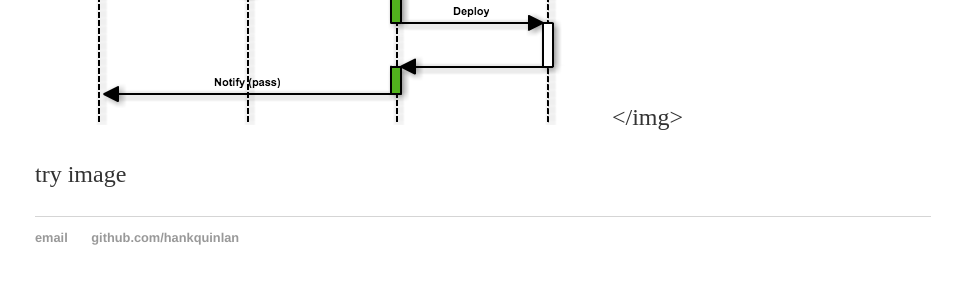
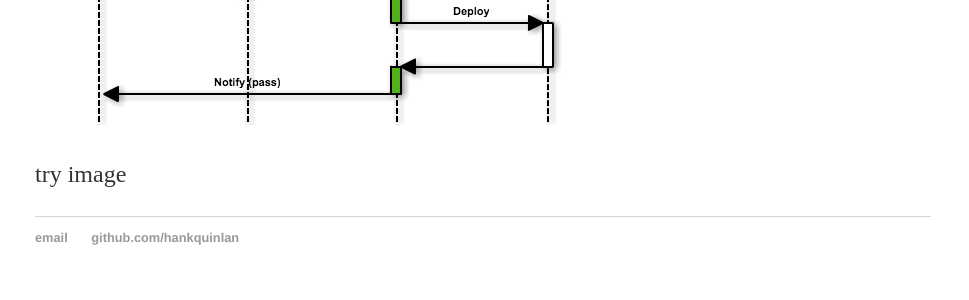
Before and after one commit to andywang1908/andywang1908.github.io, a Jekyll site: the page built from _posts/2014-04-30-hank-quinlan-site-launched.md, in a window 1280 px wide. Shown: the part 1221-1521 px from the top of the page, without its empty margins (157-1126 px from the left). Built offline with Jekyll 4.4.1, drawn with Linux system fonts in a browser that asks for light colours.

Commit message:
Update 2014-04-30-hank-quinlan-site-launched.md

```diff
--- a/_posts/2014-04-30-hank-quinlan-site-launched.md
+++ b/_posts/2014-04-30-hank-quinlan-site-launched.md
@@ -20,6 +20,6 @@ In the words of Abraham Lincoln:
 http://andywang1908.github.io/2014/04/30/hank-quinlan-site-launched
 https://andywang1908.github.io/2014/04/30/hank-quinlan-site-launched
 
-<img src='/images/2016-08-04-CI.png'></img>
+<img src='/images/2016-08-04-CI.png'/>
 
 try image
```
